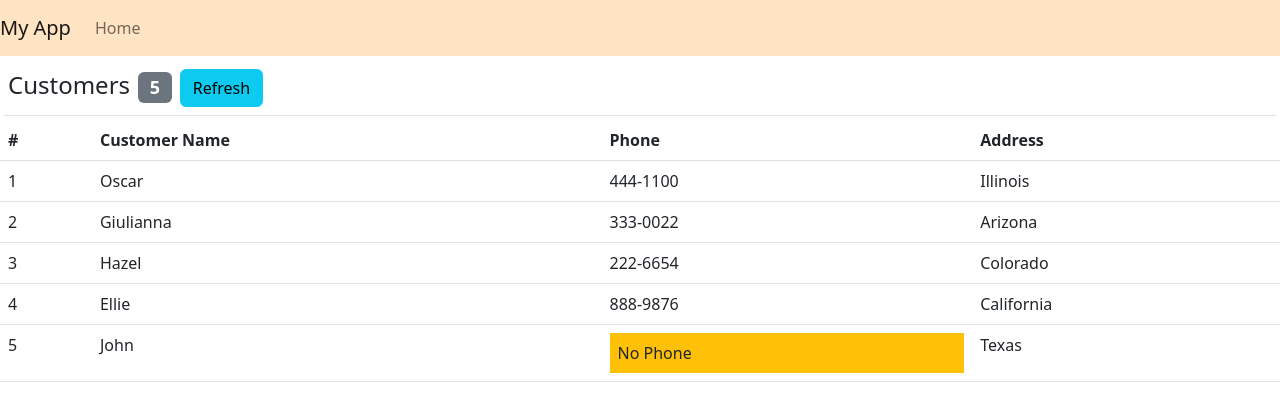
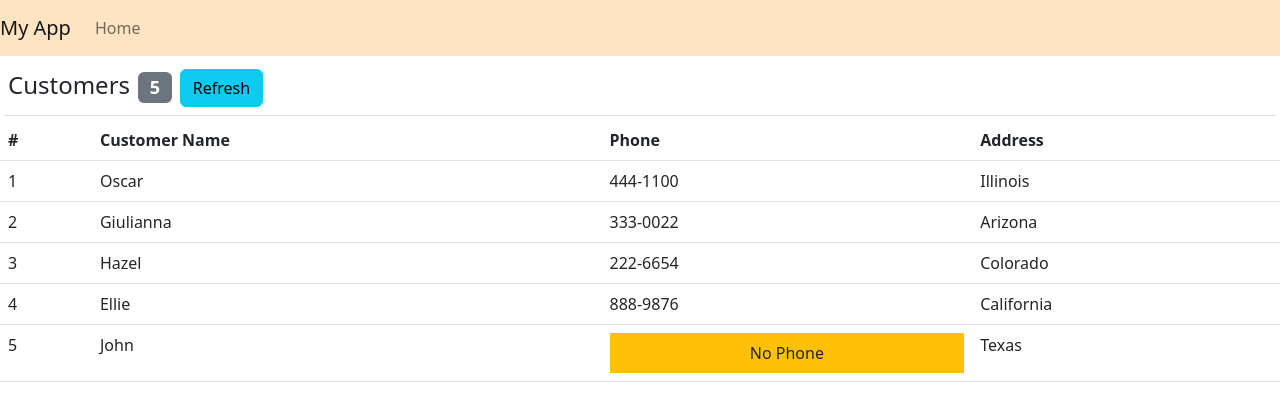
Before and after one commit to oscarwankaew/react-ecommerce, a React (Create React App) app in the folder my-app/: page / in a window 1280 px wide. Shown: the top 412 px of the page. Built offline with nearby package versions, Linux system fonts and the light colour scheme.

Commit message:
added another function to render the conditional for customer.phone

```diff
--- a/my-app/src/MainContent.jsx
+++ b/my-app/src/MainContent.jsx
@@ -34,11 +34,7 @@
                   <tr key={customer.id}>
                   <td>{customer.id}</td>
                   <td>{customer.name}</td>
-                  <td>{customer.phone ? (
-                    customer.phone
-                    ) : (
-                      <div className="bg-warning p-2">No Phone</div>
-                    )}</td>
+                  <td>{this.getPhoneToRender(customer.phone)}</td>
                   <td>{customer.address.state}</td>
                 </tr>
               );
@@ -55,4 +51,12 @@
       customersCount: 7,
     });
   }
+
+  getPhoneToRender = (phone) => {
+    return phone ? (
+      phone
+    ) : (
+      <div className="bg-warning p-2 text-center">No Phone</div>
+    );
+  }
 }
```
